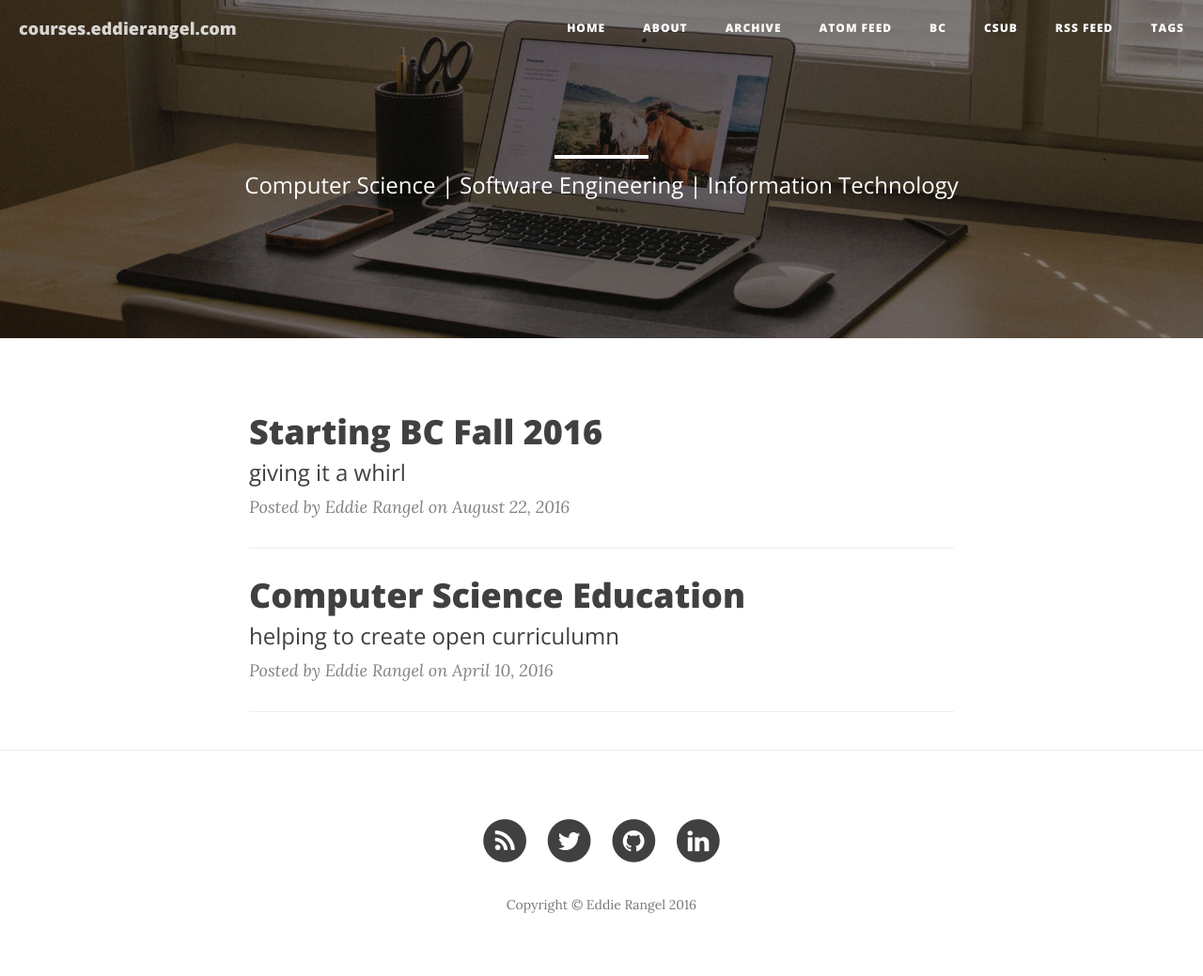
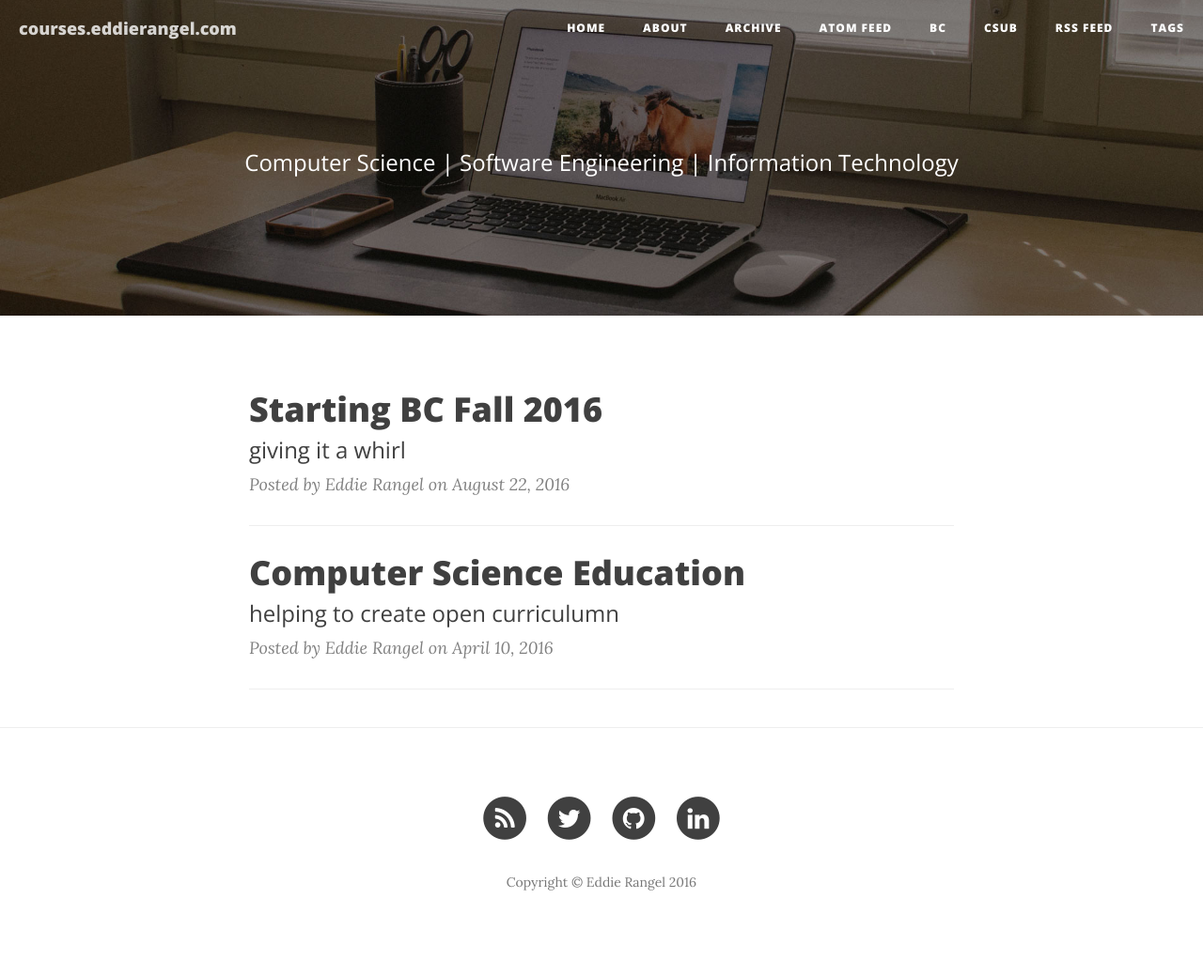
Before and after one commit to eddierangel/eddierangel.github.io, a Jekyll site: the page built from index.html, in a window 1280 px wide. Shown: the whole page at 94% size. Built offline with Jekyll 4.4.1, drawn with Linux system fonts in a browser that asks for light colours; nearby versions of some CDN libraries; the list of posts is cut into pages by our own code; after the commit the page ends 1015 px from its top, so only the background shows below that.

Commit message:
Removed title

```diff
--- a/_layouts/page.html
+++ b/_layouts/page.html
@@ -9,8 +9,6 @@ title: "by default"
         <div class="row">
             <div>
                 <div class="site-heading">
-                    <h1>{{ page.title }}</h1>
-                    <hr class="small">
                     <span class="subheading">{{ page.description }}</span>
                 </div>
             </div>
```
